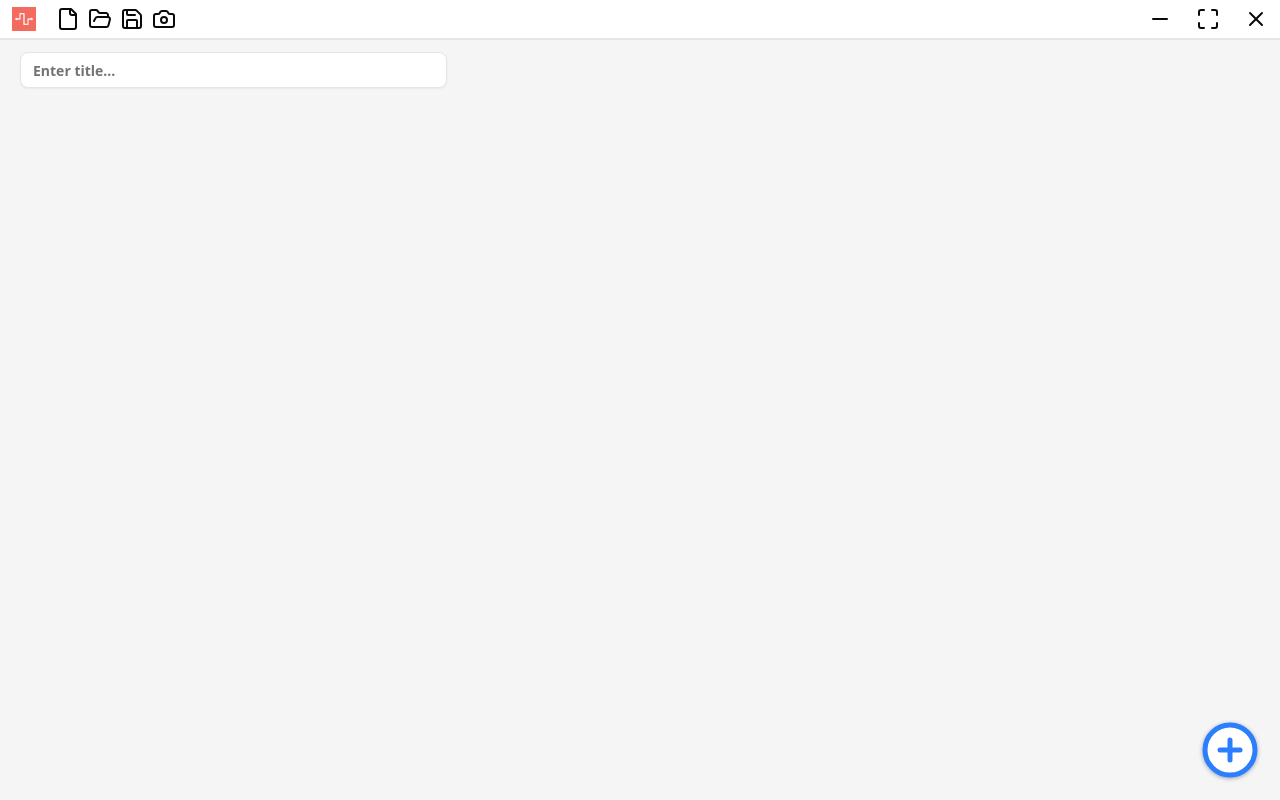
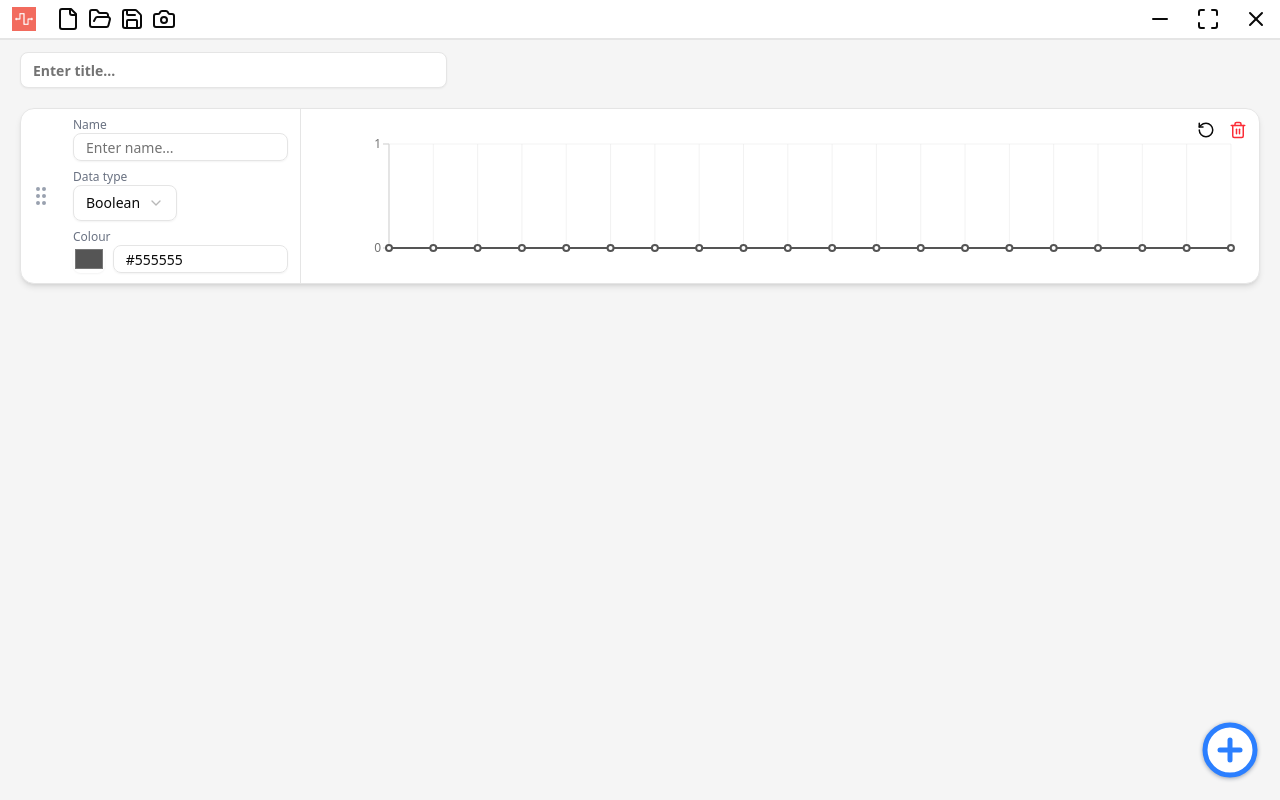
Before and after one commit to dRamosCode/timeDraw, a React (Vite) app: page / in a window 1280 px wide. Built offline with nearby package versions, Linux system fonts and the light colour scheme.

Commit message:
✨ Add a new empty diagram on new file or first render

```diff
--- a/src/App.tsx
+++ b/src/App.tsx
@@ -36,7 +36,7 @@ export type Diagram = {
 };
 
 // Function to initialize chart data
-function generateChartData(length: number): ChartDataPoint[] {
+export function generateChartData(length: number): ChartDataPoint[] {
   return Array.from({ length }, (_, i) => ({
     time: i + 1,
     value: 0,
@@ -45,7 +45,13 @@ function generateChartData(length: number): ChartDataPoint[] {
 
 function App() {
 
-  const [diagrams, setDiagrams] = useState<Diagram[]>([]);
+  const [diagrams, setDiagrams] = useState<Diagram[]>([{
+    id: 1,
+    name: "",
+    type: "boolean",
+    colour: "#555555",
+    chartData: generateChartData(20),
+  }]);
   const [activeId, setActiveId] = useState<number | null>(null);
   const [title, setTitle] = useState<string>("");
 
@@ -65,7 +71,6 @@ function App() {
 
     // Check if nextId is in use, if so increment and check again
     while (ids.includes(newId)) newId++;
-
     setDiagrams((prev) => [
       ...prev,
       {
--- a/src/features/menuBar/MenuBar.tsx
+++ b/src/features/menuBar/MenuBar.tsx
@@ -16,7 +16,7 @@ import {
     AlertDialogTitle,
     AlertDialogTrigger,
 } from "@/components/ui/alert-dialog"
-import { Diagram } from "@/App";
+import { Diagram, generateChartData } from "@/App";
 import { CloseButton } from "./CloseButton";
 import { MaximizeButton } from "./MaximizeButton";
 import { MinimizeButton } from "./MinimizeButton";
@@ -93,8 +93,19 @@ export default function MenuBar({ title, diagrams, setDiagrams, setTitle }: Menu
 
     // New file
     const handleNew = () => {
+        // Delete all diagrams
         setDiagrams([]);
-        setTitle("");
+        // Add a new empty diagram
+        setDiagrams((prev) => [
+            ...prev,
+            {
+                id: 1,
+                name: "",
+                type: "boolean",
+                colour: "#555555",
+                chartData: generateChartData(20),
+            },
+        ]);
     };
 
     return (
```
